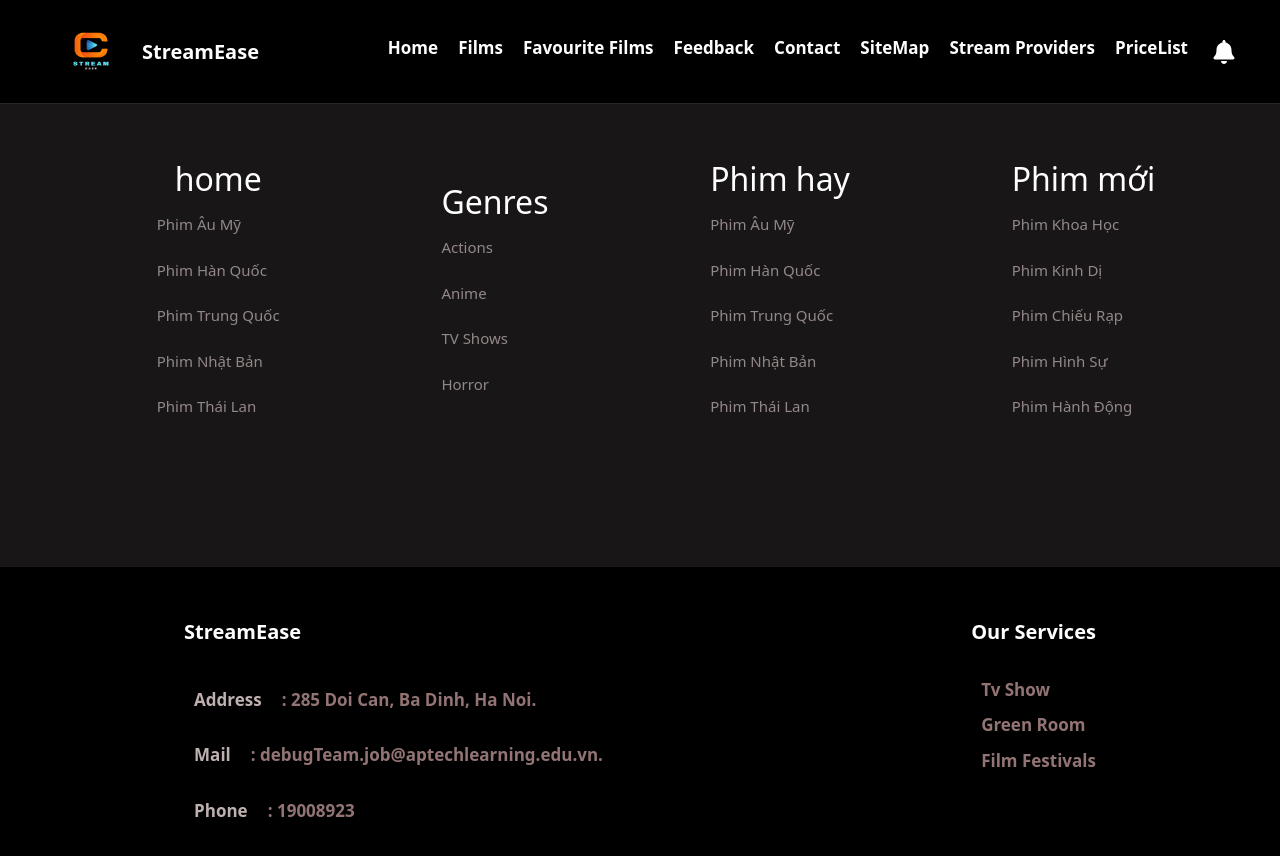
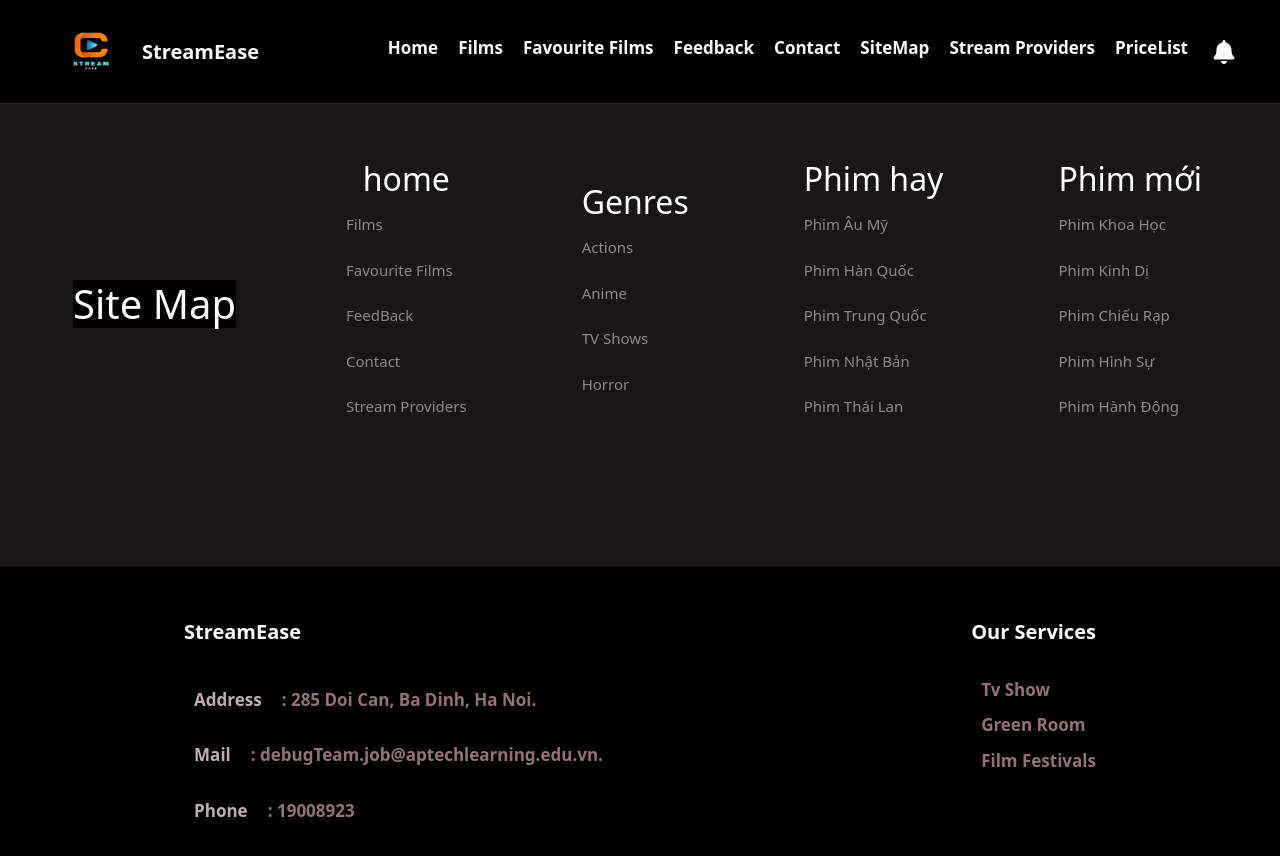
Before and after one commit to buihongson6203/TechWic2023, a React (Create React App) app: page /sitemap in a window 1280 px wide. Shown: the top 856 px of the page. Built offline with nearby package versions, Linux system fonts and the light colour scheme; the HTML template or start-up script is replaced by a standard one.

Commit message:
fix sitemap

```diff
--- a/src/Favourite/fav_films.css
+++ b/src/Favourite/fav_films.css
@@ -12,6 +12,9 @@
         #movie-type{
           padding: 10px 20px;
         }
+    }
+    .favfilm{
+      color: white;
     }
     .wrapper-film {
         display: flex;
--- a/src/Favourite/fav_films.js
+++ b/src/Favourite/fav_films.js
@@ -58,6 +58,7 @@ class FavFilms extends React.Component {
 
         return (
             <div className="container-film">
+                <h1 className="favfilm">Favourite Films</h1>
                 <div className="wrapper-film">
                     {films.map((item) => {
                         return (
--- a/src/PriceList/PriceList.css
+++ b/src/PriceList/PriceList.css
@@ -98,7 +98,10 @@ p{
     background: yellow;
     color: #000;
 }
-
+.price{
+    color: white;
+    margin-bottom: 50px;
+}
 /* .button-buy{
 
     text-align: center;
--- a/src/PriceList/PriceList.js
+++ b/src/PriceList/PriceList.js
@@ -84,7 +84,9 @@ class PriceList extends Component {
 
     return (
       <div className="ContainerPrice">
+
         <div className="price-list">
+        <h1 className="price">Price List</h1>
           <h1 className="tille-name">Netflix</h1>
           <div className="BlockLarge">
             <div className="BlockSmall">
--- a/src/Providers/Providers.css
+++ b/src/Providers/Providers.css
@@ -77,3 +77,6 @@
     color: white;
     text-decoration: none;
 }
+.provider{
+    color: #000;
+}
--- a/src/Providers/Providers.js
+++ b/src/Providers/Providers.js
@@ -65,6 +65,7 @@ function Providers() {
 
   return (
     <div className="container">
+      <h1 className="provider"> Stream Providers</h1>
       <button className="btn-addnew"
         data-bs-toggle="modal"
         data-bs-target="#addprovider">
--- a/src/SiteMap/SiteMap.css
+++ b/src/SiteMap/SiteMap.css
@@ -43,7 +43,9 @@ footer {
   display: block;
   transition: background-color 0.3s ease;
 }
-
+.sitemap{
+  color: white;
+}
 p:hover {
   background-color: #5f5f5f;
 }
--- a/src/SiteMap/SiteMap.js
+++ b/src/SiteMap/SiteMap.js
@@ -5,6 +5,7 @@ import "./SiteMap.css";
 function SiteMap() {
   return (
     <div className="top-section">
+      <h1 className="sitemap">Site Map</h1>
       <section className="info-section">
         <ul>
           <li>
@@ -14,27 +15,27 @@ function SiteMap() {
           </li>
           <li>
             <Link to="/films" >
-              <p className="link"> Phim Âu Mỹ</p>
+              <p className="link"> Films</p>
             </Link>
           </li>
           <li>
-            <Link to="/feedback">
-              <p  className="link"> Phim Hàn Quốc</p>
+            <Link to="/fav">
+              <p  className="link">Favourite Films</p>
             </Link>
           </li>
           <li>
-            <Link to="/contact" >
-              <p className="link"> Phim Trung Quốc</p>
+            <Link to="/FeedBack" >
+              <p className="link"> FeedBack</p>
             </Link>
           </li>
           <li>
-            <Link to="/sitemap" >
-              <p className="link"> Phim Nhật Bản</p>
+            <Link to="/Contact" >
+              <p className="link"> Contact</p>
             </Link>
           </li>
           <li>
-            <Link to="/sitemap" >
-              <p className="link"> Phim Thái Lan</p>
+            <Link to="/Providers" >
+              <p className="link"> Stream Providers</p>
             </Link>
           </li>
         </ul>
--- a/src/film/Films.js
+++ b/src/film/Films.js
@@ -212,7 +212,7 @@ class Films extends Component {
             return (
               <SwiperSlide key={item.ID} className="item-film">
                 <div className="tap">{item.numberOfEpisodes} episodes</div>
-                <Link to="/detail" className="item-link">
+                <Link to={`/detail/${item.ID}`} className="item-link">
                   <img className="logo-slider" src={'./imgs/film/' + item.image} alt={item.Name} />
                 </Link>
                 <div className="name">{item.Name}</div>
--- a/src/home/Home.css
+++ b/src/home/Home.css
@@ -5,6 +5,9 @@
   background: #181616;
   .item-film .item-inner{
     padding: 0px 15px;
+  }
+ .home {
+    color: white;
   }
   .phim-hot {
     font-size: 22px;
--- a/src/home/Home.js
+++ b/src/home/Home.js
@@ -30,6 +30,7 @@ function Home() {
   return (
 
     <div className="container-home">
+      <h1 className="home">Home</h1>
       <div>
         <div className="phim-hot">Hot Movies</div>
         {/* <div className="wrapper-film">
```
